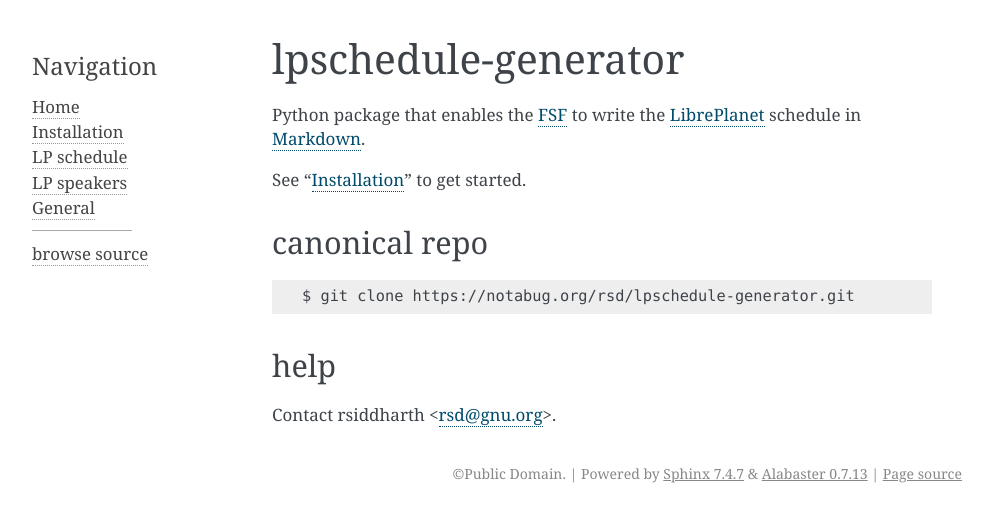
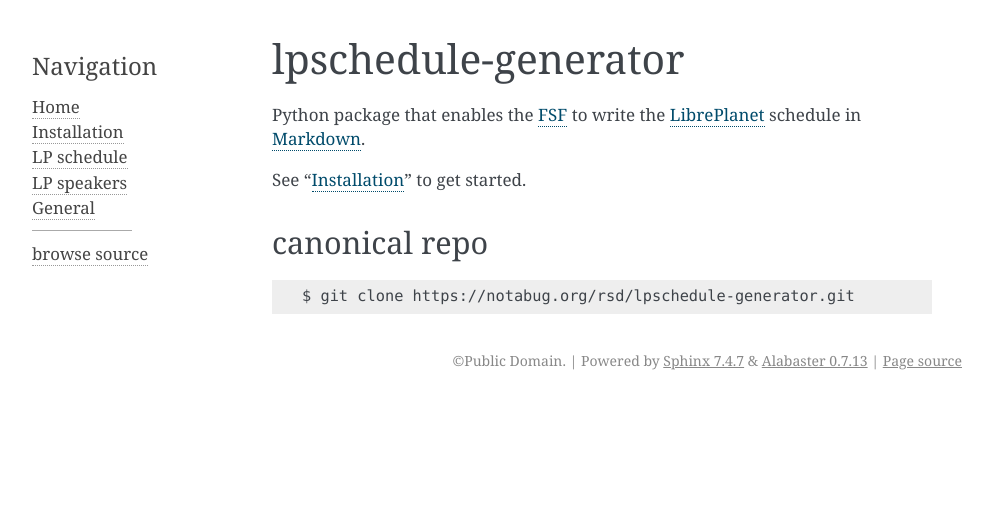
Before and after one commit to r5d/lpschedule-generator, a Sphinx documentation site: the page built from docs/index.rst, in a window 1280 px wide. Shown: the top 522 px of the page, without its empty margins (148-1141 px from the left). Built offline with Sphinx 7.4.7, drawn with Linux system fonts in a browser that asks for light colours.

Commit message:
docs/index.rst: Remove help section.

```diff
--- a/docs/index.rst
+++ b/docs/index.rst
@@ -3,11 +3,6 @@
 .. include:: ../README.rst
 
 .. _lps-doc-sec-help:
-
-help
-----
-
-Contact rsiddharth <rsd@gnu.org>.
 
 
 .. toctree::
```
